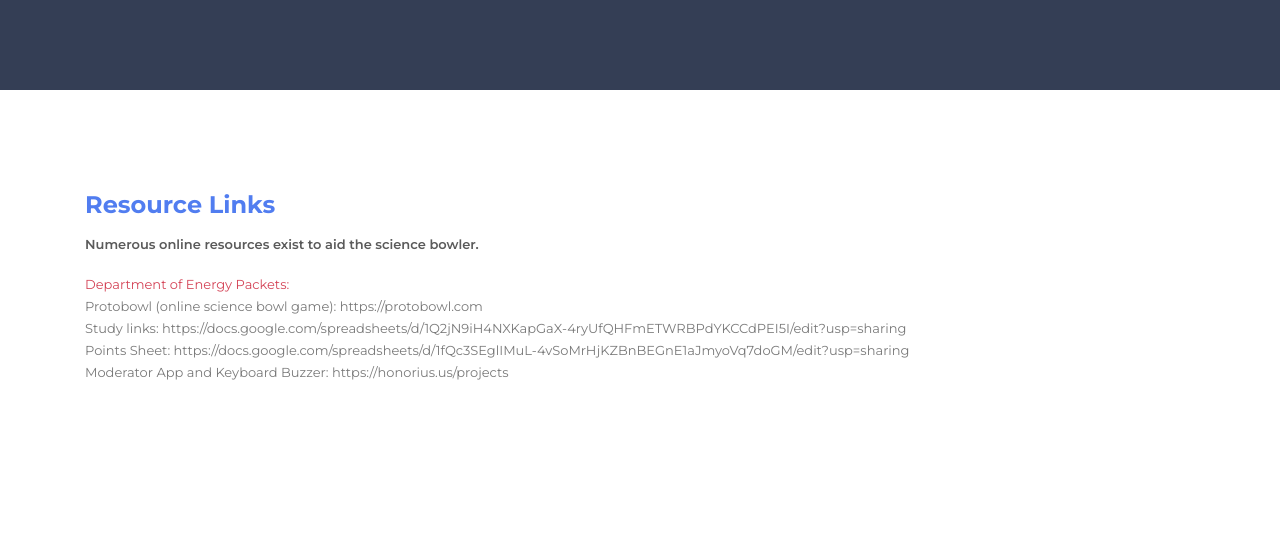
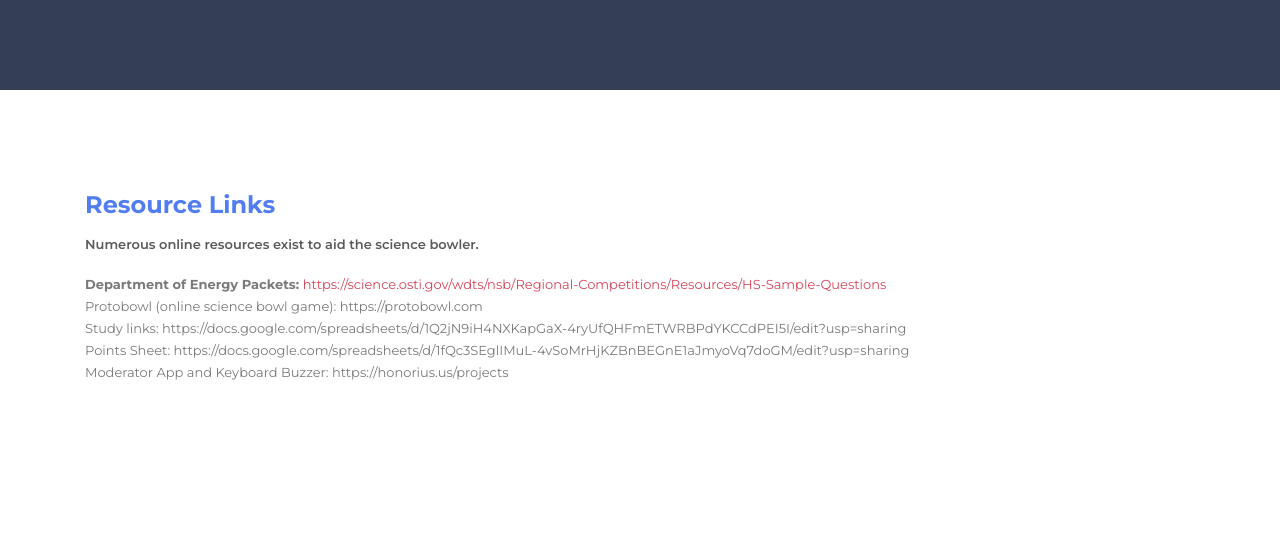
Before and after one commit to ihssciencebowl/ihssciencebowl.github.io, a plain HTML site: page resources.html in a window 1280 px wide. Shown: the part 264-800 px from the top of the page. Drawn offline with nearby package versions, Linux system fonts and the light colour scheme; a script that the page names is missing.

Commit message:
routine update

```diff
--- a/resources.html
+++ b/resources.html
@@ -64,7 +64,7 @@ https://www.tooplate.com/view/2112-brunch
                 <h2 class="hidden-sm hidden-xs">Resource Links</h2>
                 <h2 class="hidden-lg hidden-md">Resource Links</h2>
                 <span>Numerous online resources exist to aid the science bowler.</span>
-                <p><a href="https://science.osti.gov/wdts/nsb/Regional-Competitions/Resources/HS-Sample-Questions"> Department of Energy Packets: </a><br>
+                <p><b>Department of Energy Packets: </b><a href="https://science.osti.gov/wdts/nsb/Regional-Competitions/Resources/HS-Sample-Questions"> https://science.osti.gov/wdts/nsb/Regional-Competitions/Resources/HS-Sample-Questions </a><br>
                 Protobowl (online science bowl game): https://protobowl.com<br>
                 Study links: https://docs.google.com/spreadsheets/d/1Q2jN9iH4NXKapGaX-4ryUfQHFmETWRBPdYKCCdPEI5I/edit?usp=sharing<br>
                 Points Sheet: https://docs.google.com/spreadsheets/d/1fQc3SEglIMuL-4vSoMrHjKZBnBEGnE1aJmyoVq7doGM/edit?usp=sharing<br>
```
Also changed, not shown: announcements.html (+1 -1 lines).
